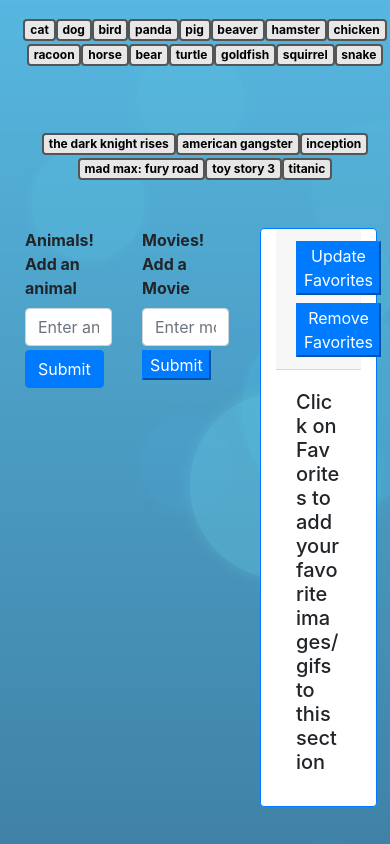
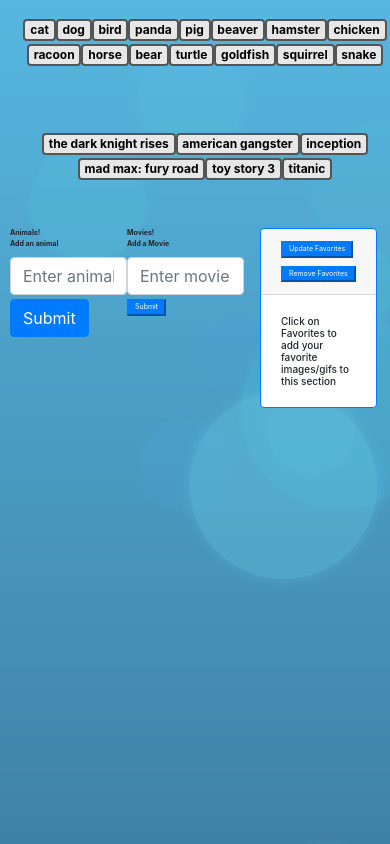
Before and after one commit to lugof/Giphy, a plain HTML site: page index.html in a window 390 px wide. Drawn offline with nearby package versions, Linux system fonts and the light colour scheme.

Commit message:
third hw delivery

```diff
--- a/index.html
+++ b/index.html
@@ -46,13 +46,13 @@
             <label for="exampleInputEmail1 ">Add a Movie</label>
             <input type="text" class="form-control" id="moviename" placeholder="Enter movie name">
             <small id="emailHelp" class="form-text"></small>
-            <button type="submit" class="btn2 btn-primary">Submit</button>
+            <button type="submit" class="btn2 btn-primary ml-0">Submit</button>
           </div>
         </form>
 
         <div class="card border-primary ml-3 mb-3 col-md-3 thefavorites" style="max-width: 18rem;">
                 <div class="card-header"><button type="submit" class="btn3 btn-primary">Update Favorites</button>
-                    <button type="submit" class="btn4 btn-primary mt-2">Remove Favorites</button></div>
+                    <button type="submit" class="btn4 btn-primary mt-2 ml-0">Remove Favorites</button></div>
                 <div class="card-body">
                 <h5 class="card-title">Click on Favorites to add your favorite images/gifs to this section</h5>
 
--- a/style.css
+++ b/style.css
@@ -54,11 +54,34 @@
 @media screen and (max-width: 992px) {
     .theanimals, .themovies, .thefavorites, .gifs-appear-here, .imdb-appear-here, .favorites {
       width: 30%;
-      word-wrap:break-word;
+      font-size: 10px;
+
+
     }
     .container{
         margin-left: 10px;
         margin-right: 10px;
     }
 
+    .card-title{
+        font-size: 10px;
+        margin-bottom: 0;
+    }
+    .btn3 , .btn4{
+      max-width: 100%;
+      max-height: 100px;
+    }
+
+    @media screen and (max-width: 426px) {
+        .theanimals, .themovies, .thefavorites, .gifs-appear-here, .imdb-appear-here, .favorites {
+          width: 30%;
+          font-size: 7px;
+          padding-bottom: 0px;
+          padding-top:0px;
+          padding-left: 0px;
+          padding-right:0px;
+
+
+        }
+
   }
```
